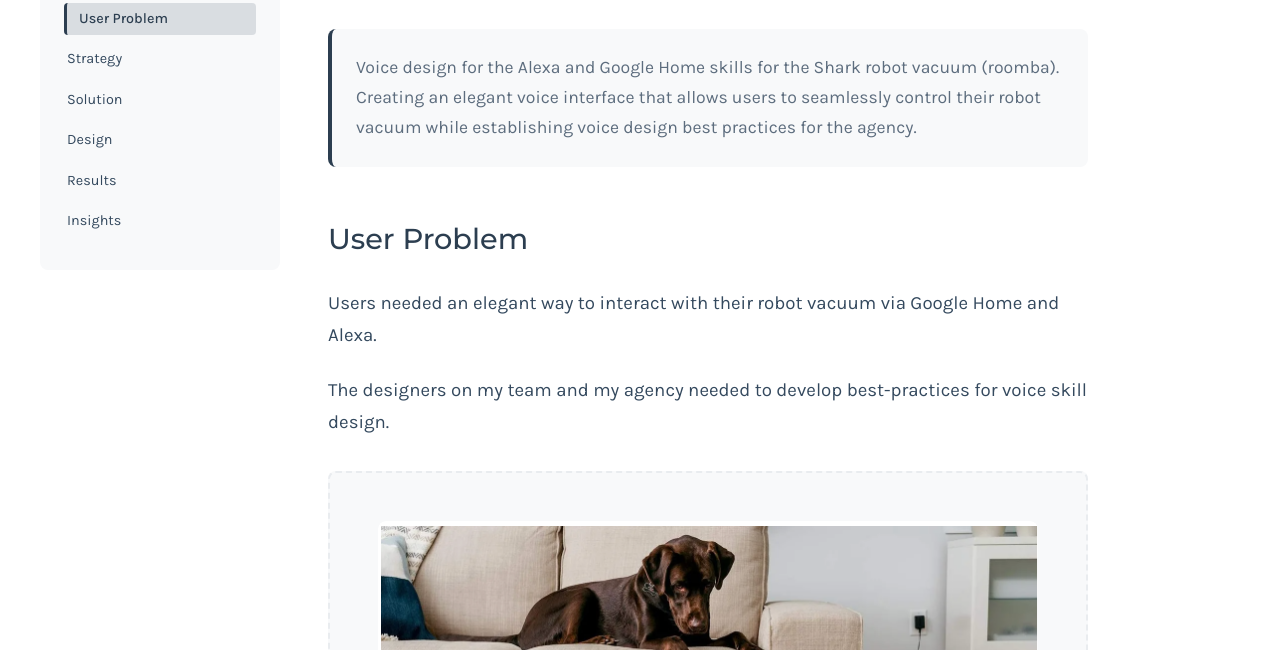
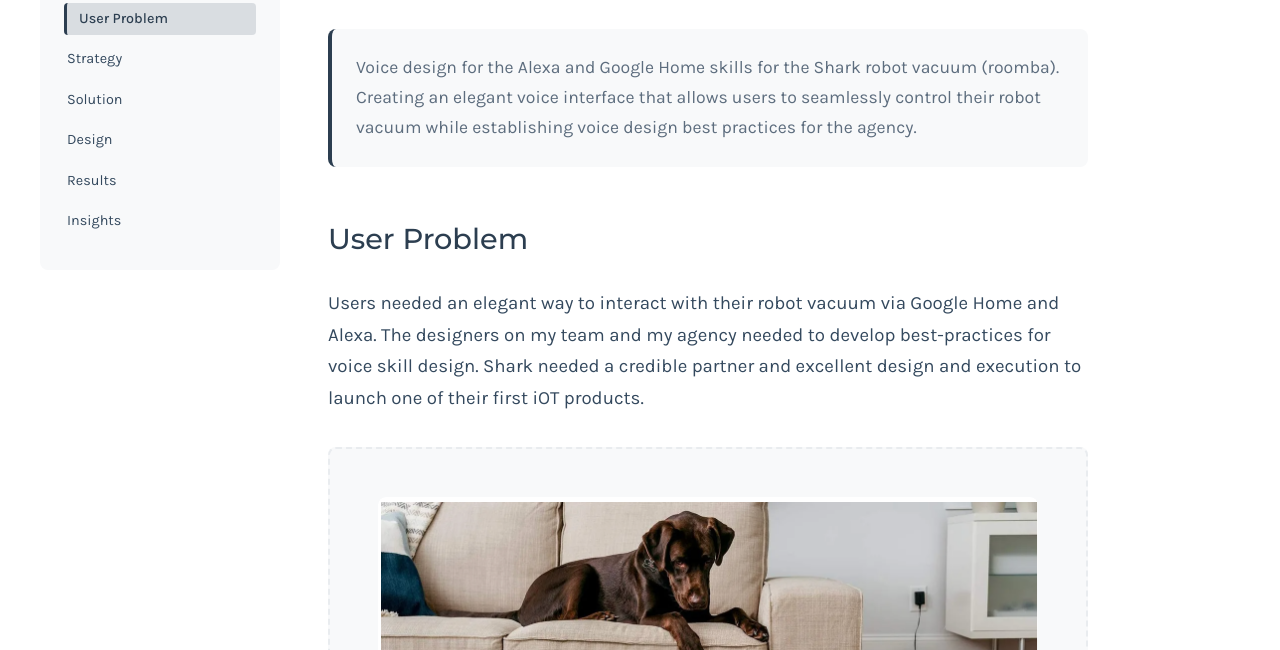
Before and after one commit to annie-sommer/annie-sommer.github.io, an Astro site: page /sharkninja in a window 1280 px wide. Shown: the part 150-800 px from the top of the page. Built offline with nearby package versions, Linux system fonts and the light colour scheme; Astro itself is replaced by a stand-in of ours.

Commit message:
copy update

```diff
--- a/src/pages/sharkninja.astro
+++ b/src/pages/sharkninja.astro
@@ -458,9 +458,8 @@
 
             <section class="content-section" id="problem">
                 <h2>User Problem</h2>
-                <p>Users needed an elegant way to interact with their robot vacuum via Google Home and Alexa.</p>
-
-                <p>The designers on my team and my agency needed to develop best-practices for voice skill design.</p>
+                <p>Users needed an elegant way to interact with their robot vacuum via Google Home and Alexa.
+                The designers on my team and my agency needed to develop best-practices for voice skill design. Shark needed a credible partner and excellent design and execution to launch one of their first iOT products.</p>
 
                 <div class="image-placeholder">
                     <div class="thumbnail" data-caption="User testing revealed that people form emotional connections with their robot vacuums, treating them like pets with names and personalities.">
```
